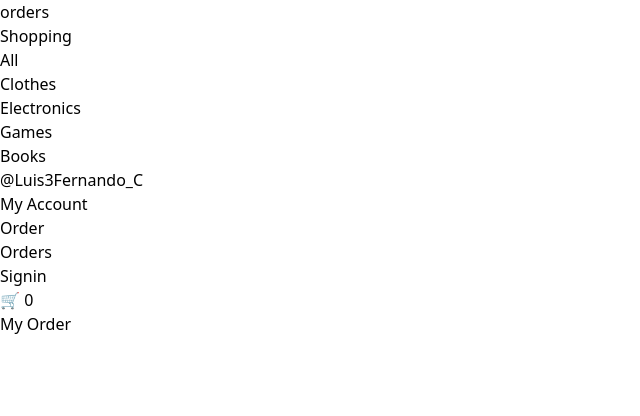
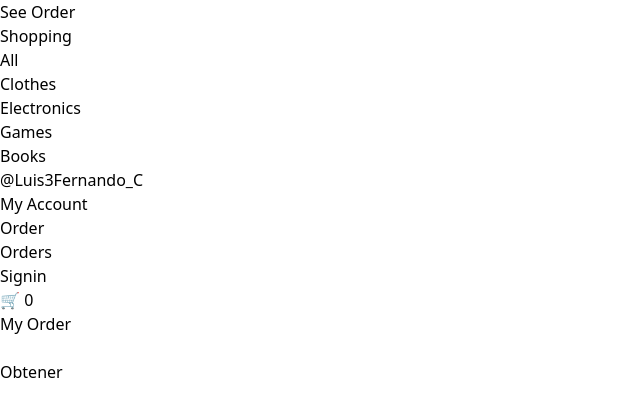
Before and after one commit to Luis3Fernando/Store, a React (Vite) app: page /orders in a window 1280 px wide. Shown: the top 416 px of the page, without its empty margins (0-640 px from the left). Built offline with nearby package versions, Linux system fonts and the light colour scheme.

Commit message:
ya podemos ver las ordenes

```diff
--- a/src/components/CheckoutMenu.jsx
+++ b/src/components/CheckoutMenu.jsx
@@ -1,10 +1,23 @@
 import React from "react";
+import {Link} from 'react-router-dom'
 import { useContext } from "react";
 import { ShoopingCartContext } from "../context/Context";
 import OrderCard from "../components/OrderCard";
 
 function CheckoutMenu() {
   const context = useContext(ShoopingCartContext);
+  const handleCheckout = () => {
+    const orderToAdd = {
+      date: "01.02.2023",
+      products: context.cartProducts,
+      totalProducts: context.cartProducts.lenght,
+    };
+
+    context.setOrder([...context.order, orderToAdd]);
+    context.setCartProducts([]);
+    context.setCount(0);
+    context.CloseMenu();
+  };
   return (
     <aside
       className={`${
@@ -33,6 +46,16 @@ function CheckoutMenu() {
           <OrderCard key={product.title} data={product}></OrderCard>
         ))}
       </div>
+      <div className="px-6 mb-6">
+        <Link to="/orders/last">
+          <button
+            className="bg-black py-3 text-white w-full rounded-lg"
+            onClick={() => handleCheckout()}
+          >
+            Obtener
+          </button>
+        </Link>
+      </div>
     </aside>
   );
 }
--- /dev/null
+++ b/src/components/OrdersCard.jsx
@@ -0,0 +1,14 @@
+import React from 'react'
+
+function OrdersCard(data) {
+  return (
+    <div className="flex justify-between items-center mb-3 border border-black rounded-lg p-4 w-80">
+      <p className='flex flex-col'>
+          <span className='font-light'>01-31-2023</span>
+          <span className='font-light'>{data.data.totalProducts}</span>
+      </p>
+    </div>
+  )
+}
+
+export default OrdersCard
--- a/src/context/Context.jsx
+++ b/src/context/Context.jsx
@@ -18,6 +18,8 @@ function Context({ children }) {
   const [productToShow, setProductToShow] = useState({})
 
   const [cartProducts, setCartProducts] = useState([])
+
+  const [order, setOrder] = useState([])
   return (
     <ShoopingCartContext.Provider value={{
         count,
@@ -32,7 +34,9 @@ function Context({ children }) {
         cartProducts,
         setCartProducts,
         OpenMenu,
-        CloseMenu
+        CloseMenu,
+        order,
+        setOrder
         }}>
       {children}
     </ShoopingCartContext.Provider>
--- a/src/pages/app/App.jsx
+++ b/src/pages/app/App.jsx
@@ -18,9 +18,10 @@ const AppRoutes = () =>{
     { path: '/*', element: <NotFound></NotFound> },
     { path: '/order', element: <Order></Order> },
     { path: '/orders', element: <Orders></Orders> },
+    { path: '/orders/last', element: <Orders></Orders> },
+    { path: '/order/:id', element: <Orders></Orders> },
     { path: '/signin', element: <Signin></Signin> },
   ])
-
   return routes
 }
 
--- a/src/pages/others/Order.jsx
+++ b/src/pages/others/Order.jsx
@@ -1,10 +1,22 @@
-import Layout from '../../components/Layout'
+import { useContext } from "react";
+import Layout from "../../components/Layout";
+import OrdersCard from "../../components/OrdersCard";
+import { ShoopingCartContext } from "../../context/Context";
+import { Link } from "react-router-dom";
 function Order() {
+  const context = useContext(ShoopingCartContext);
   return (
     <Layout>
-      order
+      <div>
+      {context.order.map((order, index) => (
+        <Link key={index} to={`/order/${index}`}>
+          <OrdersCard data={order}></OrdersCard>
+        </Link>
+      ))}
+      </div>
+
     </Layout>
-  )
+  );
 }
 
-export default Order
+export default Order;
--- a/src/pages/others/Orders.jsx
+++ b/src/pages/others/Orders.jsx
@@ -1,10 +1,32 @@
-import Layout from '../../components/Layout'
+import { useContext } from "react";
+import Layout from "../../components/Layout";
+import { ShoopingCartContext } from "../../context/Context";
+import { Link } from "react-router-dom";
+import OrderCard from "../../components/OrderCard";
 function Orders() {
+  const context = useContext(ShoopingCartContext);
+  const currentPath = window.location.pathname;
+  let index = currentPath.substring(currentPath.lastIndexOf('/')+1)
+
+  if (index==='last') index = context.order?.length-1
+
+
   return (
     <Layout>
-      orders
+      <div className="flex items-center relative w-90 mb-4">
+        <Link to={"/order"}>
+          <button className="bg-black py-3 text-white w-full rounded-lg">
+            See Order
+          </button>
+        </Link>
+      </div>
+      <div className="flex flex-col w-80">
+        {context.order?.[index]?.products.map((product) => (
+          <OrderCard key={product.title} data={product}></OrderCard>
+        ))}
+      </div>
     </Layout>
-  )
+  );
 }
 
-export default Orders
+export default Orders;
```
